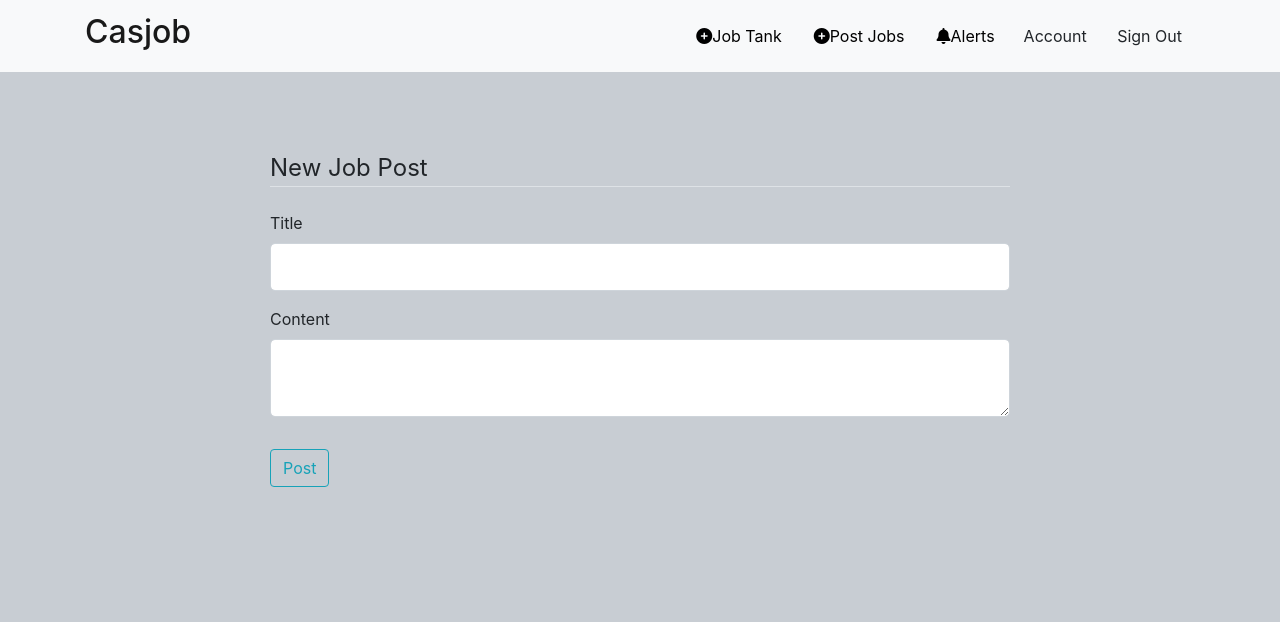
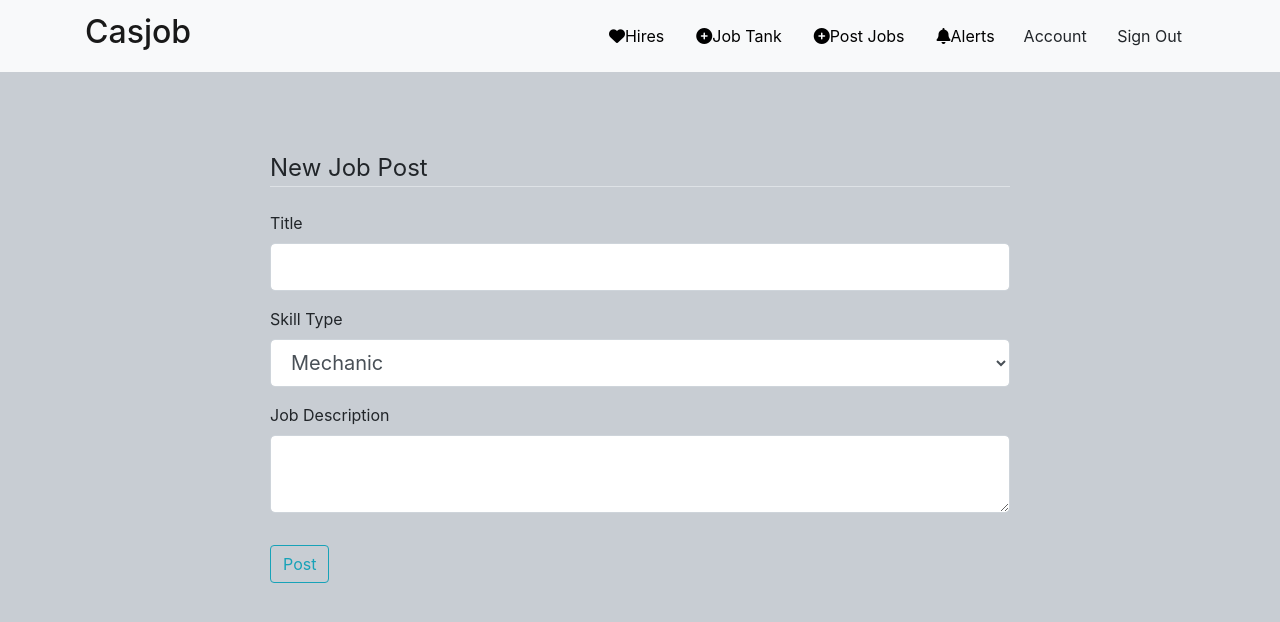
Before and after one commit to Olutayo0910/Casjob, a Flask app: page /post/new in a window 1280 px wide. Shown: the top 622 px of the page. Run offline with Flask 3, Linux system fonts and the light colour scheme; a user stored in the database is signed in; some libraries are stand-ins or nearby versions.

Commit message:
Now able to delete job post

```diff
--- a/casjob/Templates/base.html
+++ b/casjob/Templates/base.html
@@ -6,6 +6,7 @@
     <title>Casjob</title>
     <script src="https://kit.fontawesome.com/1d95d16c4b.js" crossorigin="anonymous"></script>
     <link rel="stylesheet" href="https://cdn.jsdelivr.net/npm/bootstrap@4.3.1/dist/css/bootstrap.min.css" integrity="sha384-ggOyR0iXCbMQv3Xipma34MD+dH/1fQ784/j6cY/iJTQUOhcWr7x9JvoRxT2MZw1T" crossorigin="anonymous">
+    <link rel="stylesheet" href="https://cdn.jsdelivr.net/npm/bootstrap@4.0.0/dist/css/bootstrap.min.css" integrity="sha384-Gn5384xqQ1aoWXA+058RXPxPg6fy4IWvTNh0E263XmFcJlSAwiGgFAW/dAiS6JXm" crossorigin="anonymous">
     <link rel="stylesheet" href="{{ url_for('static', filename='main.css') }}">
     <script src="{{ url_for('static', filename='main.js') }}"></script>
 </head>
@@ -26,6 +27,9 @@
           </button>
           <div class="collapse navbar-collapse" id="navbarSupportedContent">
             <ul class="navbar-nav ml-auto align-items-center">
+              <li class="nav-item">
+                <a class="nav-link mx-2" href="{{ url_for('hire') }}"><i class="fas fa-heart pe-2"></i>Hires</a>
+              </li>
               <li class="nav-item">
                 <a class="nav-link mx-2" href="{{ url_for('job_tank') }}"><i class="fas fa-plus-circle pe-2"></i>Job Tank</a>
               </li>
@@ -70,6 +74,9 @@
     <script src="https://code.jquery.com/jquery-3.3.1.slim.min.js" integrity="sha384-q8i/X+965DzO0rT7abK41JStQIAqVgRVzpbzo5smXKp4YfRvH+8abtTE1Pi6jizo" crossorigin="anonymous"></script>
     <script src="https://cdn.jsdelivr.net/npm/popper.js@1.14.7/dist/umd/popper.min.js" integrity="sha384-UO2eT0CpHqdSJQ6hJty5KVphtPhzWj9WO1clHTMGa3JDZwrnQq4sF86dIHNDz0W1" crossorigin="anonymous"></script>
     <script src="https://cdn.jsdelivr.net/npm/bootstrap@4.3.1/dist/js/bootstrap.min.js" integrity="sha384-JjSmVgyd0p3pXB1rRibZUAYoIIy6OrQ6VrjIEaFf/nJGzIxFDsf4x0xIM+B07jRM" crossorigin="anonymous"></script>
+    <script src="https://code.jquery.com/jquery-3.2.1.slim.min.js" integrity="sha384-KJ3o2DKtIkvYIK3UENzmM7KCkRr/rE9/Qpg6aAZGJwFDMVNA/GpGFF93hXpG5KkN" crossorigin="anonymous"></script>
+    <script src="https://cdn.jsdelivr.net/npm/popper.js@1.12.9/dist/umd/popper.min.js" integrity="sha384-ApNbgh9B+Y1QKtv3Rn7W3mgPxhU9K/ScQsAP7hUibX39j7fakFPskvXusvfa0b4Q" crossorigin="anonymous"></script>
+    <script src="https://cdn.jsdelivr.net/npm/bootstrap@4.0.0/dist/js/bootstrap.min.js" integrity="sha384-JZR6Spejh4U02d8jOt6vLEHfe/JQGiRRSQQxSfFWpi1MquVdAyjUar5+76PVCmYl" crossorigin="anonymous"></script>
 
 </body>
 </html>
--- a/casjob/Templates/create_job.html
+++ b/casjob/Templates/create_job.html
@@ -4,7 +4,7 @@
     <form method="POST" action="">
         {{ form.hidden_tag() }}
         <fieldset class="form-group">
-            <legend class="border-bottom mb-4">New Job Post</legend>
+            <legend class="border-bottom mb-4">{{ legend }}</legend>
             <div class="form-group">
                 {{ form.title.label(class="form-control-label") }}
                 {% if form.title.errors %}
@@ -19,16 +19,20 @@
                 {% endif %}
             </div>
             <div class="form-group">
-                {{ form.content.label(class="form-control-label") }}
-                {% if form.content.errors %}
-                    {{ form.content(class="form-control form-control-lg is-invalid") }}
+                {{ form.skill_type.label(class="form-control-label") }}
+                {{ form.skill_type(class="form-control form-control-lg") }}
+            </div>
+            <div class="form-group">
+                {{ form.job_description.label(class="form-control-label") }}
+                {% if form.job_description.errors %}
+                    {{ form.job_description(class="form-control form-control-lg is-invalid") }}
                     <div class="invalid-feedback">
-                        {% for error in form.content.errors %}
+                        {% for error in form.job_description.errors %}
                             <span>{{ error }}</span>
                         {% endfor %}
                     </div>
                 {% else %}
-                    {{ form.content(class="form-control form-control-lg") }}
+                    {{ form.job_description(class="form-control form-control-lg") }}
                 {% endif %}
             </div>
         </fieldset>
--- a/casjob/Templates/job_tank.html
+++ b/casjob/Templates/job_tank.html
@@ -12,8 +12,9 @@
                             <a class="mr-2" href="#">{{ post.author.username }}</a>
                             <small class="text-muted">{{ post.date_posted.strftime('%Y-%m-%d') }}</small>
                         </div>
-                        <h2><a class="article-title" href="#">{{ post.title }}</a></h2>
-                        <p class="article-content">{{ post.content }}</p>
+                        <h2><a class="article-title" href="#">{{ post.skill_type }}</a></h2>
+                        <h4><a class="article-title" href="{{ url_for('post', post_id=post.id)}}">{{ post.title }}</a></h4>
+                        <p class="article-content">{{ post.job_description }}</p>
                     </div>
                 </div>
             </div>
--- a/casjob/forms.py
+++ b/casjob/forms.py
@@ -1,9 +1,23 @@
 from flask_wtf import FlaskForm
 from flask_wtf.file import FileField, FileAllowed
-from wtforms import StringField, PasswordField, SubmitField, BooleanField, TextAreaField
+from wtforms import StringField, PasswordField, SubmitField, BooleanField, TextAreaField, SelectField
 from wtforms.validators import DataRequired, Length, Email, EqualTo, ValidationError
 from casjob.models import User
 from flask_login import current_user
+
+# List of skills
+SKILLS = [
+    'Mechanic', 'Electrician', 'Plumber', 'Carpenter', 'Welder',
+    'Cleaner', 'Janitor', 'Housekeeper', 'Pool Cleaner',
+    'Computer Technician', 'IT Support', 'Appliance Repair Technician',
+    'Delivery Driver', 'Courier', 'Taxi/Uber Driver',
+    'Event Staff', 'Caterer', 'Bartender', 'Waitstaff',
+    'Gardener', 'Landscaper', 'Pool Maintenance',
+    'Babysitter', 'Pet Sitter', 'Dog Walker',
+    'Fitness Trainer', 'Yoga Instructor', 'Massage Therapist',
+    'Graphic Designer', 'Photographer', 'Writer/job_description Creator',
+    'Retail Sales Associate', 'Customer Service Representative'
+]
 
 class RegistrationForm(FlaskForm):
     username = StringField('Username',
@@ -45,7 +59,9 @@ class UpdateAccountForm(FlaskForm):
                            validators=[DataRequired(), Length(min=2, max=20)])
     email = StringField('Email',
                            validators=[DataRequired(), Email()])
+    skill_type = SelectField('Skill Type', choices=[(skill, skill) for skill in SKILLS])
     phone_number = StringField('Phone Number', validators=[DataRequired(), Length(min=10, max=15)])
+    bio = TextAreaField('Bio', validators=[DataRequired()])
     image = FileField('Update profile picture', validators=[FileAllowed(['jpg', 'png'])])
 
     submit = SubmitField('Save')
@@ -70,5 +86,6 @@ class UpdateAccountForm(FlaskForm):
 
 class PostJobForm(FlaskForm):
     title = StringField('Title', validators=[DataRequired()])
-    content = TextAreaField('Content', validators=[DataRequired()])
+    skill_type = SelectField('Skill Type', choices=[(skill, skill) for skill in SKILLS])
+    job_description = TextAreaField('Job Description', validators=[DataRequired()])
     submit = SubmitField('Post')
--- a/casjob/models.py
+++ b/casjob/models.py
@@ -13,6 +13,8 @@ class User(db.Model, UserMixin):
     username = db.Column(db.String(20), unique=True, nullable=False)
     phone_number = db.Column(db.String(20), unique=True, nullable=True)
     email = db.Column(db.String(120), unique=True, nullable=False)
+    skill_type = db.Column(db.String(50), nullable=True)
+    bio = db.Column(db.String(300), nullable=True)
     image_file = db.Column(db.String(20), nullable=False, default='default.jpg')
     password = db.Column(db.String(60), nullable=False)
     posts = db.relationship('Post', backref='author', lazy=True)
@@ -24,7 +26,8 @@ class Post(db.Model):
     id = db.Column(db.Integer, primary_key=True)
     title = db.Column(db.String(100), nullable=False)
     date_posted = db.Column(db.DateTime, nullable=False, default=datetime.utcnow)
-    content = db.Column(db.Text, nullable=False)
+    skill_type = db.Column(db.String(50), nullable=False)
+    job_description = db.Column(db.Text, nullable=False)
     user_id = db.Column(db.Integer, db.ForeignKey('user.id'),)
 
     def __repr__(self):
--- a/casjob/routes.py
+++ b/casjob/routes.py
@@ -1,10 +1,12 @@
 import os
 import secrets
 from PIL import Image
-from flask import jsonify, render_template, url_for, redirect, flash, redirect, request
+from flask import jsonify, render_template, url_for, redirect, flash, redirect, request, abort
 from casjob import app, db, bcrypt
-from casjob.forms import RegistrationForm, LoginForm, UpdateAccountForm, PostJobForm
+from casjob.forms import RegistrationForm, LoginForm, UpdateAccountForm, PostJobForm, SKILLS
 from casjob.models import User, Post
+from random import shuffle
+from datetime import datetime
 from flask_login import login_user, current_user, logout_user, login_required
 
 # Dummy data for demonstration purposes
@@ -50,7 +52,26 @@ hires = [
 @app.route('/')
 @app.route('/home')
 def home():
-    return render_template('home.html', hires=hires)
+    return render_template('home.html')
+
+@app.route('/')
+@app.route('/hires')
+def hire():
+    skills = [
+    'Mechanic', 'Electrician', 'Plumber', 'Carpenter', 'Welder',
+    'Cleaner', 'Janitor', 'Housekeeper', 'Pool Cleaner',
+    'Computer Technician', 'IT Support', 'Appliance Repair Technician',
+    'Delivery Driver', 'Courier', 'Taxi/Uber Driver',
+    'Event Staff', 'Caterer', 'Bartender', 'Waitstaff',
+    'Gardener', 'Landscaper', 'Pool Maintenance',
+    'Babysitter', 'Pet Sitter', 'Dog Walker',
+    'Fitness Trainer', 'Yoga Instructor', 'Massage Therapist',
+    'Graphic Designer', 'Photographer', 'Writer',
+    'Retail Sales Associate', 'Customer Service Representative'
+]
+    hires = User.query.all()
+    shuffle(hires)
+    return render_template('hires.html', title='Hires', hires=hires, skills=skills)
 
 @app.route('/register', methods=['GET', 'POST'])
 def register():
@@ -112,6 +133,8 @@ def account():
         current_user.username = form.username.data
         current_user.email = form.email.data
         current_user.phone_number = form.phone_number.data
+        current_user.skill_type = form.skill_type.data
+        current_user.bio = form.bio.data
         db.session.commit()
         flash('Your account has been updated!', 'success')
         return redirect(url_for('account'))
@@ -126,16 +149,54 @@ def account():
 def new_job_post():
     form = PostJobForm()
     if form.validate_on_submit():
-        post = Post(title=form.title.data, content=form.content.data, author=current_user)
+        post = Post(title=form.title.data, job_description=form.job_description.data, skill_type=form.skill_type.data, author=current_user)
         db.session.add(post)
         db.session.commit()
         flash('Your job has been created!', 'success')
         return redirect(url_for('job_tank'))
-    return render_template('create_job.html', title='Post Jobs', form=form)
+    return render_template('create_job.html', title='Post Jobs', form=form, legend='New Job Post')
 
+@app.route("/post/<int:post_id>")
+def post(post_id):
+    post = Post.query.get_or_404(post_id)
+    return render_template('job.html', title=post.title, post=post)
+
+@app.route("/post/<int:post_id>/update", methods=['GET', 'POST'])
+@login_required
+def update_job_post(post_id):
+    post = Post.query.get_or_404(post_id)
+    if post.author != current_user:
+        abort(403)
+    form = PostJobForm()
+    if form.validate_on_submit():
+        post.title = form.title.data
+        post.skill_type = request.form['skill_type']
+        post.job_description = form.job_description.data
+        db.session.commit()
+        flash('Your job has been updated', 'success')
+        return redirect(url_for('post', post_id=post.id))
+    elif request.method == 'GET':
+        form.title.data = post.title
+        form.skill_type.data = post.skill_type
+        form.job_description.data = post.job_description
+    return render_template('create_job.html', title='Update Job', form=form, legend='Update Job Post')
+
+# delete job post
+@app.route("/post/<int:post_id>/delete", methods=['POST'])
+@login_required
+def delete_job_post(post_id):
+    post = Post.query.get_or_404(post_id)
+    if post.author != current_user:
+        abort(403)
+    db.session.delete(post)
+    db.session.commit()
+    flash('Your job has been deleted', 'success')
+    return redirect(url_for('job_tank'))
+
+# view all the job post
 @app.route('/jobs')
 def job_tank():
-    posts = Post.query.all()
+    posts = Post.query.order_by(Post.date_posted.desc()).all()
     return render_template('job_tank.html', posts=posts)
 
 # Endpoint to fetch all categories with subcategories
--- a/createdb.py
+++ b/createdb.py
@@ -6,3 +6,5 @@ def create_tables():
     with app.app_context():
         db.create_all()
     print('succesful')
+
+create_tables()
```
Also changed, not shown: casjob/Templates/account.html (+8 -0 lines), casjob/Templates/hires.html (added, +34 -0 lines), casjob/Templates/home.html (+1 -33 lines), casjob/Templates/job.html (added, +48 -0 lines), casjob/Templates/my_profile.html (added, +41 -0 lines), casjob/static/main.css (+109 -0 lines), create_user.py (+9 -4 lines), casjob/static/profile_pics/008a643a91857445.png (added), casjob/static/profile_pics/abdef86b27fd3784.png (added), casjob/static/profile_pics/ae40a3c4eecc3088.png (added), casjob/static/profile_pics/cad8fefffec4ae96.jpg (added), casjob/static/profile_pics/edd21e968006d205.png (added), instance/site.db.
